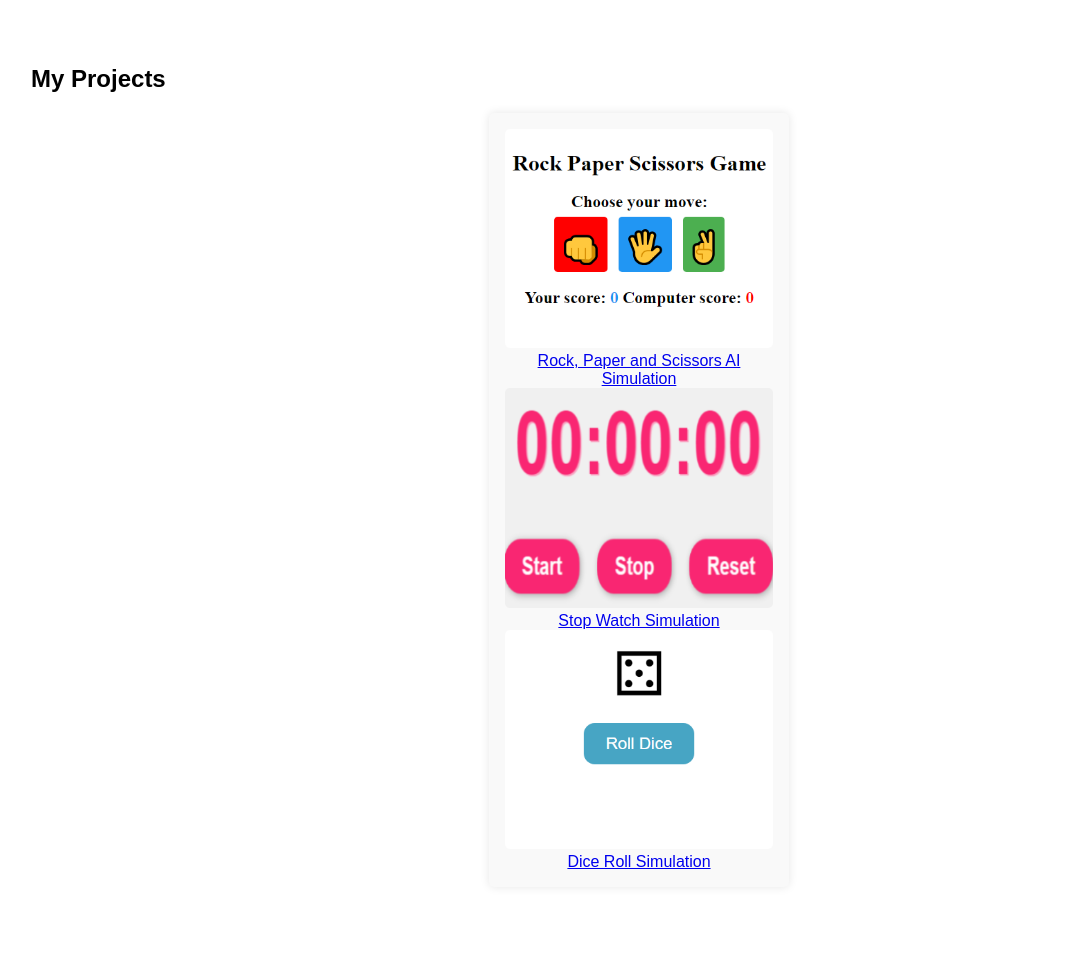
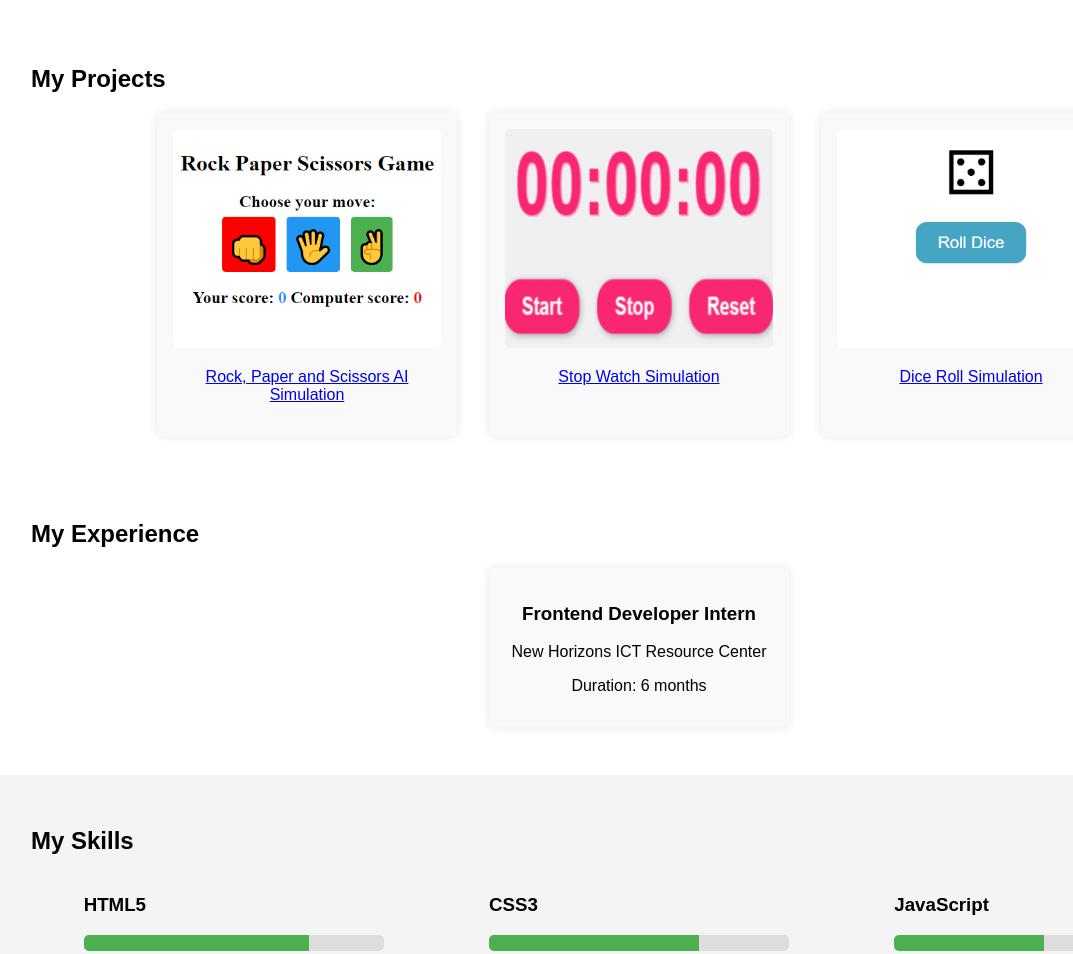
Before and after one commit to Chidera206/My-Portfolio, a plain HTML site: page index.html in a window 1280 px wide. Shown: the part 889-1843 px from the top of the page, without its empty margins (1-1074 px from the left). Drawn offline with Linux system fonts and the light colour scheme.

Commit message:
Update index.html

```diff
--- a/index.html
+++ b/index.html
@@ -34,22 +34,23 @@
         <h2>My Projects</h2>
         <div class="projects-grid">
             <div class="project-card">
-                <a class="project-content" href="proj1\index.html">
-                    <div></div>
-                    <img src="Rock Paper Scissors SS.png" alt="" class="Projectimg">
-                    Rock, Paper and Scissors AI Simulation
+                <a class="project-content" href="proj1/index.html">
+                    <img src="Rock Paper Scissors SS.png" alt="Rock Paper Scissors Project Screenshot" class="Projectimg">
+                    <p>Rock, Paper and Scissors AI Simulation</p>
                 </a>
-            <a class="project-content" href="proj2\index.html">
-                <div></div>
-                <img src="pro 2 ss.png" alt="" class="Projectimg">
-                Stop Watch Simulation
-            </a>
-            <a class="project-content" href="proj3/index.html">
-                <div></div>
-                <img src="pro3 ss.png" alt="" class="Projectimg">
-                Dice Roll Simulation
-            </a>
-        <div>
+            </div>
+            <div class="project-card">
+                <a class="project-content" href="proj2/index.html">
+                    <img src="pro 2 ss.png" alt="Stop Watch Simulation Screenshot" class="Projectimg">
+                    <p>Stop Watch Simulation</p>
+                </a>
+            </div>
+            <div class="project-card">
+                <a class="project-content" href="proj3/index.html">
+                    <img src="pro3 ss.png" alt="Dice Roll Simulation Screenshot" class="Projectimg">
+                    <p>Dice Roll Simulation</p>
+                </a>
+            </div>
             <!-- Add more projects as needed -->
         </div>
     </section>
@@ -64,7 +65,6 @@
             <!-- Add more experiences as needed -->
         </div>
     </section>
-
     <section id="skills" class="skills-section">
         <h2>My Skills</h2>
         <div class="skills-container">
@@ -102,7 +102,5 @@
         <p>&copy; <span id="year"></span> Anekwe Chidera. All rights reserved.</p>
         <p id="date-time"></p>
     </footer>
-
-
 </body>
 </html>
```
